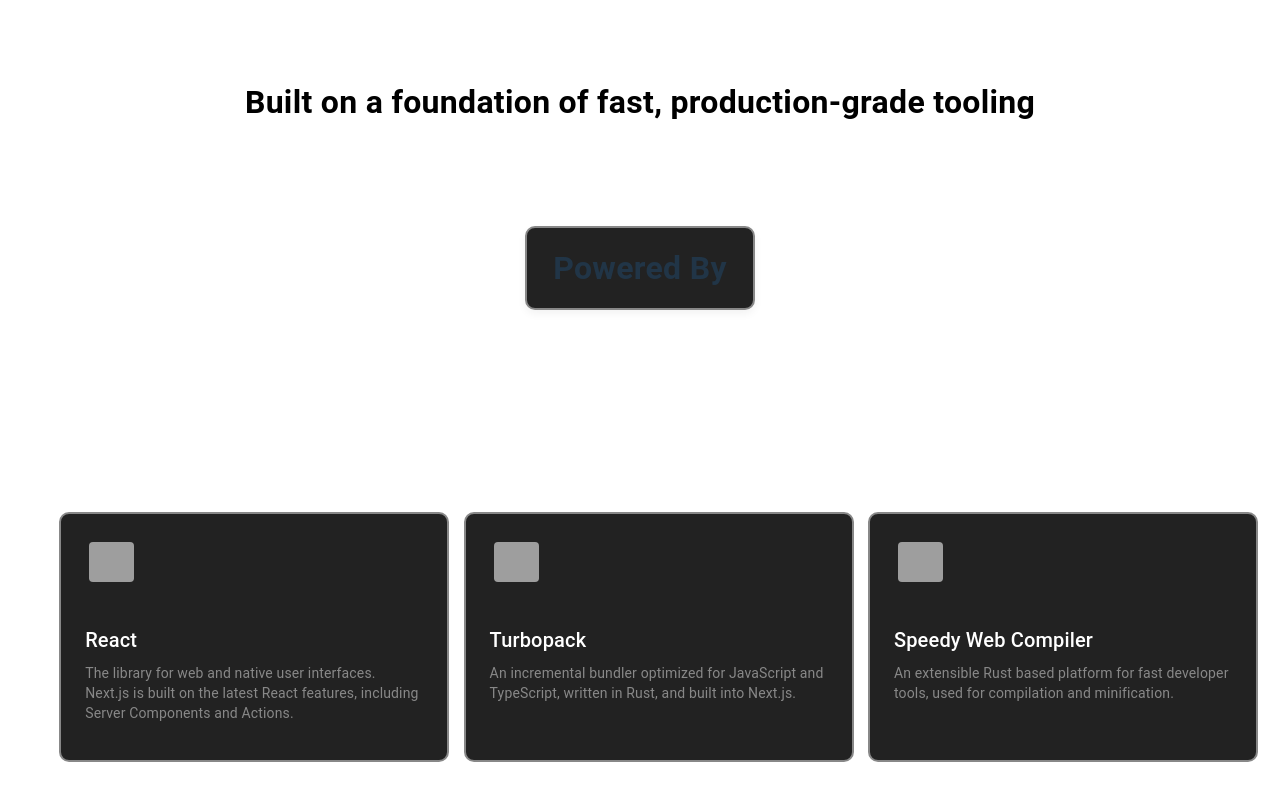
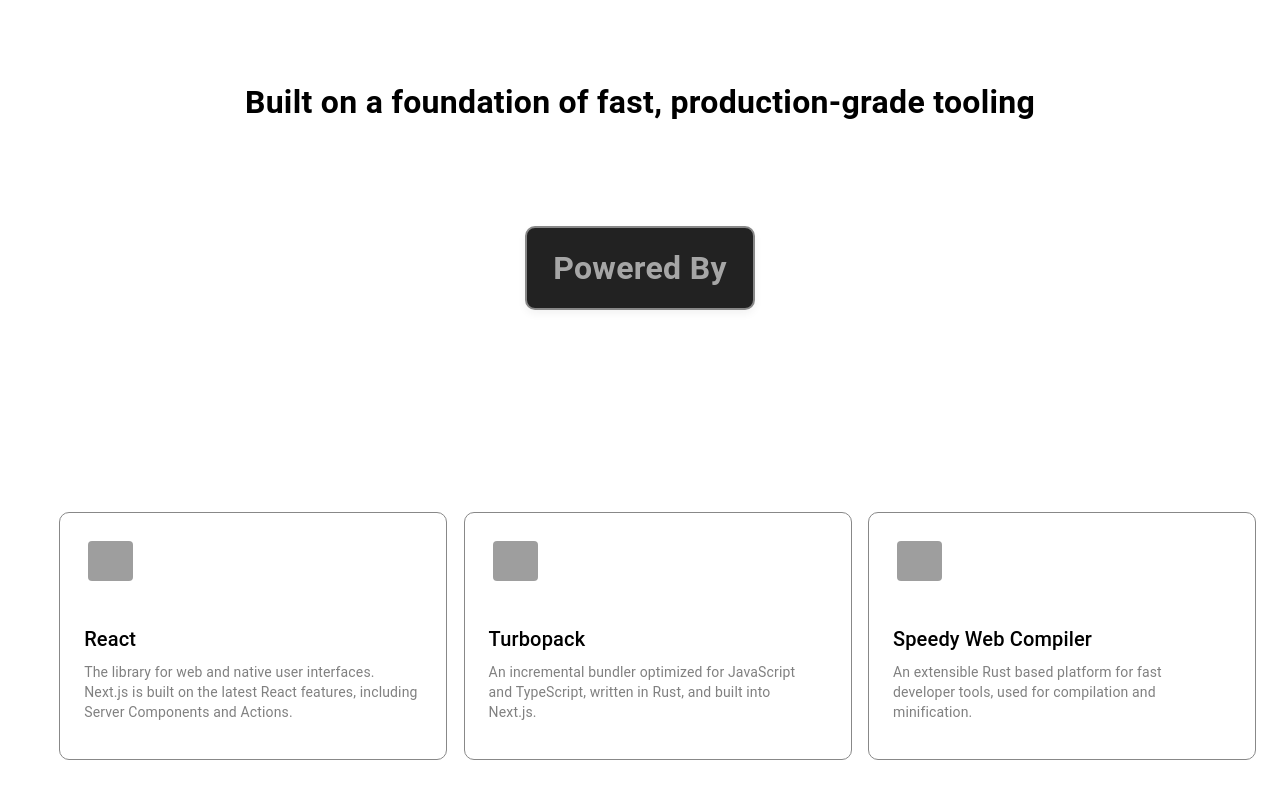
Before and after one commit to CircleStack/SampleProject, a React (Vite) app: page /Next in a window 1280 px wide. Shown: the part 1962-2762 px from the top of the page. Built offline with nearby package versions, Linux system fonts and the light colour scheme; grey boxes are pictures that could not be loaded.

Commit message:
Changes applied

```diff
--- a/src/components/FirstStage.tsx
+++ b/src/components/FirstStage.tsx
@@ -6,7 +6,7 @@
 
 const FirstStage: React.FC = () => {
     return (
-        <div style={{ marginTop: 180, flex: 1 ,marginLeft:95 }}>
+        <div style={{ marginTop: 180, flex: 1 ,marginLeft:100 }}>
             <Stack direction="row" spacing={1} marginLeft={35}>
                 <Typography style={{ fontSize: 20, fontWeight: "bold", }}>Vercel Ship</Typography>
                 <div style={{
--- a/src/components/Foundation.tsx
+++ b/src/components/Foundation.tsx
@@ -37,6 +37,8 @@
     fontWeight="700"
     textAlign="center"
     data-text="true"
+    color="#fff"
+    style={{opacity:0.6}}
   >
     Powered By
   </Typography>
@@ -58,12 +60,12 @@
         sx={{
           width: '370px',
           height: '230px',
-          bgcolor: '#222',
-          color: '#fff',
+          bgcolor: '#fff',
+          color: '#000',
           textDecoration: 'none',
           display: 'block',
           borderRadius: '10px',
-          border: '2px solid #888',
+          border: '0.5px solid #888',
           p: 1,
         }}
         component="a"
@@ -92,7 +94,7 @@
           <Typography variant="h6" gutterBottom>
             React
           </Typography>
-          <Typography variant="body2" color="#888">
+          <Typography variant="body2" color="gray" >
             The library for web and native user interfaces. Next.js is built on the latest React features, including Server Components and Actions.
           </Typography>
         </Box>
@@ -104,12 +106,12 @@
         sx={{
           width: '370px',
           height: '230px',
-          bgcolor: '#222',
-          color: '#fff',
+          bgcolor: '#fff',
+          color: '#000',
           textDecoration: 'none',
           display: 'block',
           borderRadius: '10px',
-          border: '2px solid #888',
+          border: '0.5px solid #888',
           p: 1,
         }}
         component="a"
@@ -138,7 +140,7 @@
           <Typography variant="h6" gutterBottom>
             Turbopack
           </Typography>
-          <Typography variant="body2" color="#888">
+          <Typography variant="body2" color="gray" style={{marginRight:20}}>
             An incremental bundler optimized for JavaScript and TypeScript, written in Rust, and built into Next.js.
           </Typography>
         </Box>
@@ -151,12 +153,12 @@
         sx={{
           width: '370px',
           height: '230px',
-          bgcolor: '#222',
-          color: '#fff',
+          bgcolor: '#fff',
+          color: '#000',
           textDecoration: 'none',
           display: 'block',
           borderRadius: '10px',
-          border: '2px solid #888',
+          border: '0.5px solid #888',
           p: 1,
         }}
         component="a"
@@ -185,7 +187,7 @@
           <Typography variant="h6" gutterBottom>
             Speedy Web Compiler
           </Typography>
-          <Typography variant="body2" color="#888">
+          <Typography variant="body2" color="gray" style={{marginRight:20}}>
             An extensible Rust based platform for fast developer tools, used for compilation and minification.
           </Typography>
         </Box>
--- a/src/components/SecondStage.tsx
+++ b/src/components/SecondStage.tsx
@@ -4,7 +4,7 @@
 
 const SecondStage: React.FC = () => {
     return (
-        <div style={{ flex: 1, marginTop: 150 , marginLeft:95, marginBottom:120}}>
+        <div style={{ flex: 1, marginTop: 150 , marginLeft:100, marginBottom:120}}>
             <div style={{ marginLeft: 220 }}>
                 <Typography style={{ fontSize: 20 }}><span style={{ fontSize: 30, fontWeight: "bold", color: "#000", marginRight: 15 }}>What's in Next.js?</span>Everything you need to build great products on the web.</Typography>
             </div>
```
